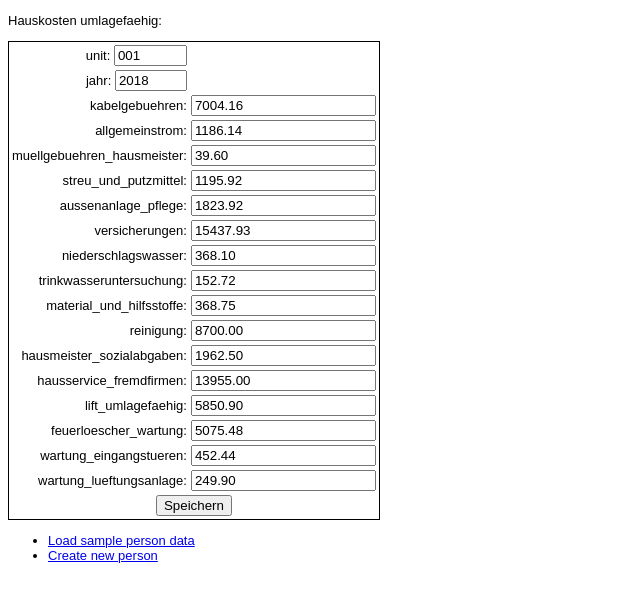
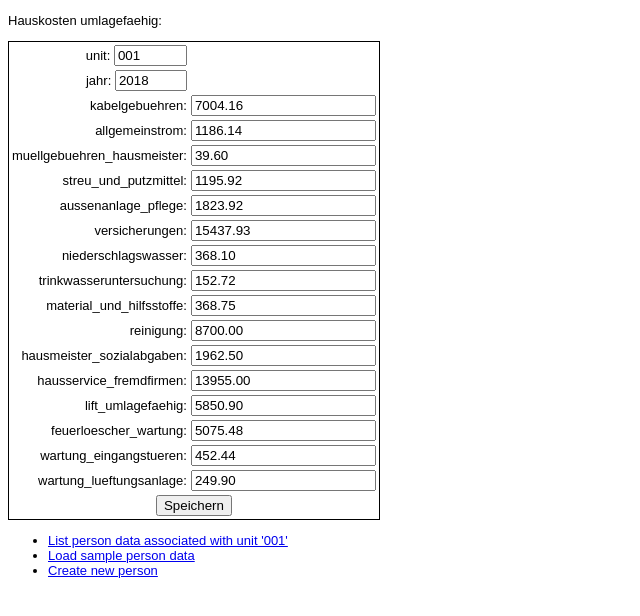
Before and after one commit to jeremytammik/heizkosten, a website: page form/hauskosten.html in a window 1280 px wide. Shown: the whole page, without its empty margins (0-640 px from the left). Drawn offline with Linux system fonts and the light colour scheme.

Commit message:
added UI route to list persons

```diff
--- a/form/hauskosten.html
+++ b/form/hauskosten.html
@@ -98,8 +98,9 @@
       </table>
     </form>
     <ul>
-      <li><a href="person/load_sample_person_data">Load sample person data</a></li>
-      <li><a href="person/create_new">Create new person</a></li>
+      <li><a href="/person/unit/001/list">List person data associated with unit '001'</a></li>
+      <li><a href="/person/load_sample_person_data">Load sample person data</a></li>
+      <li><a href="/person/create_new">Create new person</a></li>
     </ul>
   </body>
 </html>
--- a/server.js
+++ b/server.js
@@ -86,6 +86,11 @@ app.post( '/hauskosten_submit', (req, res) => {
   });
 });
 
+app.get( '/person/unit/:uid/list', (req, res) => {
+  console.log(req);
+});
+
+
 app.get( '/person/load_sample_person_data', (req, res) => {
   var fs = require('fs');
   var persons = JSON.parse(fs.readFileSync('data/person.json', 'utf8'));
```
